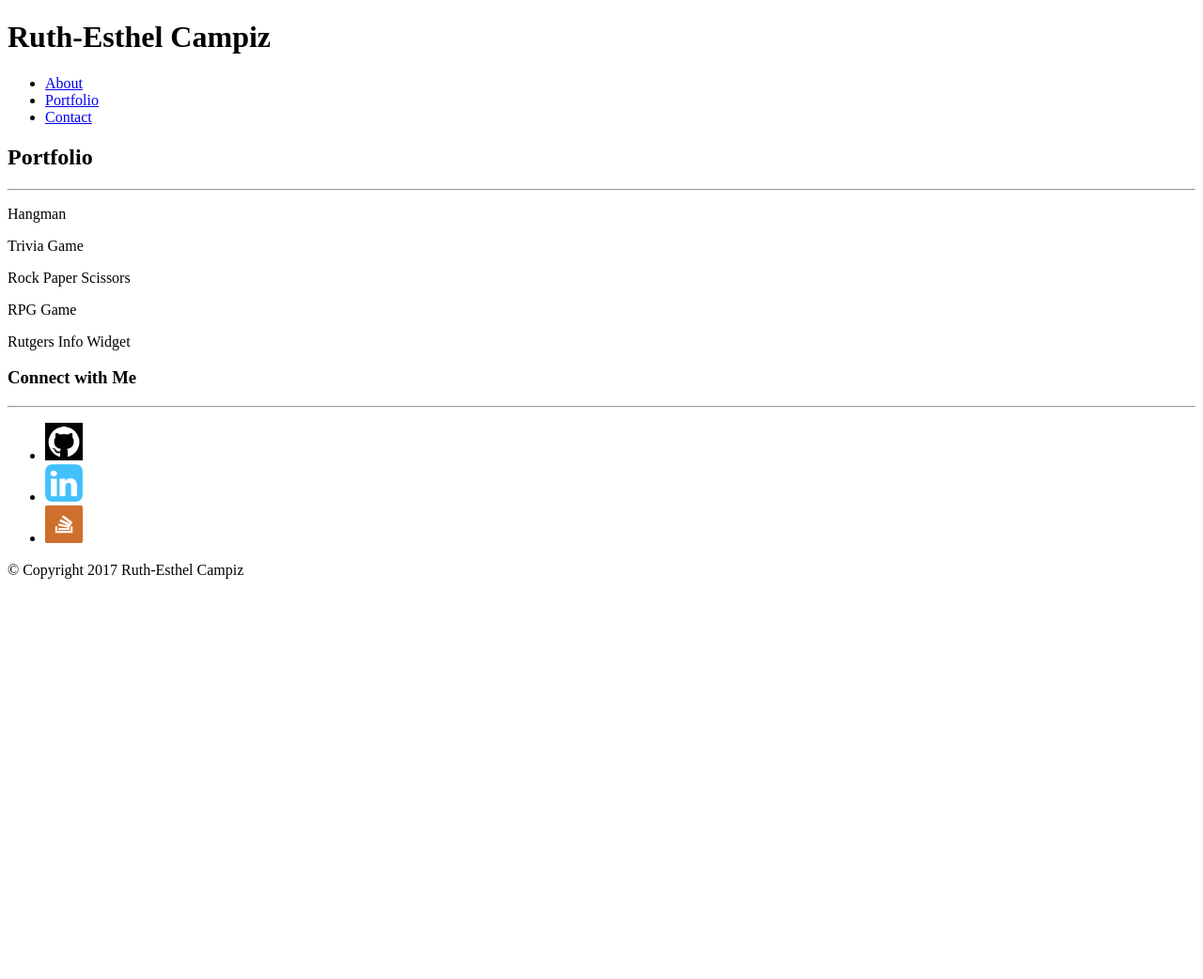
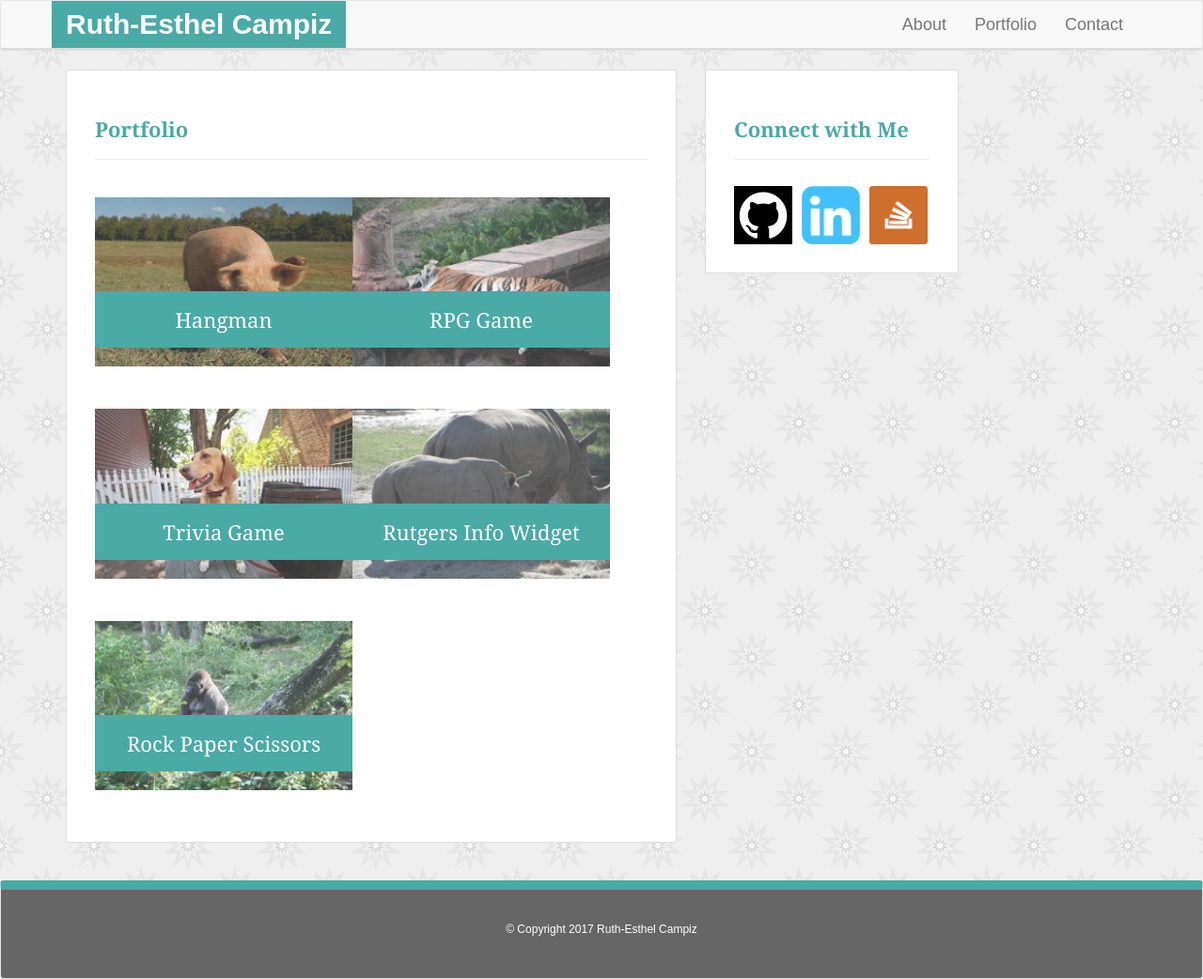
Before and after one commit to ruthieirl/Bootstrap-Portfolio, a plain HTML site: page portfolio.html in a window 1280 px wide. Shown: the whole page at 94% size. Before the commit the page ends 800 px from the top, so only its background shows below. Drawn offline with nearby package versions, Linux system fonts and the light colour scheme.

Commit message:
updated files

```diff
--- a/assets/css/styles.css
+++ b/assets/css/styles.css
@@ -1,225 +1,171 @@
 body {
-	background-image: url('../images/bckgrnd.png');
-    background-repeat: repeat;
-	width: 960;
-	display: block;
-	margin: 0;
-	padding: 0;
+  font-family: Arial, "Helvetica Neue", Helvetica, sans-serif;
+  font-size: 18px;
+  line-height: 34px;
+  color: #777;
+  background: url("../images/bckgrnd.png");
 }
 
-/*regular paragraphs*/
 p {
-	font-family: 'Arial', 'Helvetica Neue', Helvetica, sans-serif;
-	font-size: 16px;
-	line-height: 20px;
-	color: #777;
+
 }
 
-/*first paragraph*/
-.first {
-	margin-top: 15px;
+h2,
+h3 {
+  	font-family: Georgia, Times, "Times New Roman", serif;
+  	font-weight: 700;
+  	color: #4aaaa5;
 }
 
-/*form labels*/
-.label{
-	font-family: 'Arial', 'Helvetica Neue', Helvetica, sans-serif;
-	font-size: 16px;
-	color: #777;
+h1 {
+	font-family: Georgia, Times, "Times New Roman", serif;
+  	font-weight: 700;
+  	padding-bottom: 20px;
+  	font-size: 30px;
+  	line-height: 49px;
+  	border-bottom: 3px solid #ddd;
+  	color: #fff;
+  	background-color: #4aaaa5;
 }
 
-/*footer font*/
-.ftr {
-	color: #fff;
-	font-size: 14px;
+h2,
+h3 {
+  font-size: 22px;
+  color: #4aaaa5;
 }
 
-header {
-	background-color: #fff;
-	padding: 0;
-	margin: 0;
-	border-bottom: 2px solid #ccc;
-	height: 66px;
+.head {
+	border-bottom: 3px solid #ddd;
 }
 
-/*main heading*/
-h1 {
-	background-color: #4aaaa5;
-	color: #fff;
-	font-family: 'Georgia', Times, Times New Roman, serif;
-	padding: 20px;
-	font-size: 26px;
-	font-weight: bold;
-	float: left;
-	margin: 0 0 0 85px;
+.main {
+
 }
 
-.nav {
-	padding-top: 28px;
-	margin-left: 720px;
+.bio {
+  	width: 100%;
+  	max-width: 650px;
+  	padding: 30px;
+  	margin: 0 30px 40px 0;
+  	background: #fff;
+  	border: 1px solid #ddd;
 }
 
-/*lists used in nav and social media links*/
-li {
-	font-family: 'Arial', 'Helvetica Neue', Helvetica, sans-serif;
-	font-size: 16px;
-	display: inline;
-	text-decoration: none;
-	padding: 0 10px 0 10px;
+.bio-img {
+	max-width: 200px;
+	float: left;
+	margin-right: 25px;
 }
 
-/*social media links*/
-.smedia {
-	margin-top: 15px;
+ .aside {
+	width: 100%;
+	max-width: 270px;
+	padding: 30px;
+	margin-bottom: 20px;
+	background: #fff;
+	border: 1px solid #ddd;
+ }
+
+ .smedia {
+ 	width: 62px;
+  	height: 62px;
+ 	margin-top: 8px;
+  	margin-right: 5px;
+ }
+
+ .smedia:last-child {
+  margin-right: 0;
 }
 
-/*links*/
-a {
-	color: #777;
-	text-decoration: none;
+/* portfolio page */
+
+.work {
+  position: relative;
+  float: left;
+  width: 274px;
+  margin: 20px 0 25px;
+  overflow: auto;
 }
 
-/*main content container div*/
-#container {
-    padding-top: 35px;
-    margin: 0;
+.work:nth-child(even) {
+  margin-right: 40px;
 }
 
-.clear {
-	clear: both;
+.work img {
+  width: 100%;
+  border: 0 none;
+  opacity: 0.8;
 }
 
-/*main content content*/
-#main_cont {
-	padding: 20px;
-	background-color: #fff;
-	margin-left: 85px;
-	border: 1px solid #ddd;
-	width: 560px;
-	float: left;
+.work h3 {
+  position: absolute;
+  bottom: 20px;
+  width: 100%;
+  padding: 15px;
+  margin-bottom: 0;
+  font-weight: 300;
+  line-height: 30px;
+  color: #fff;
+  text-align: center;
+  background: #4aaaa5;
+  border-bottom: 0;
 }
 
-h2 {
-	font-family: 'Georgia', Times, Times New Roman, serif;
-	color: #4aaaa5;
-	padding: 10px 0 10px 0;
-	font-weight: bold;
-	font-size: 22px;
+.auth-image {
+  float: left;
+  width: 200px;
+  height: auto;
+  margin-top: 10px;
+  margin-right: 25px;
 }
 
-/*selfie biography portait*/
-#bio_img {
-	float: left;
-	margin: 10px 20px 10px 0;
+/* contact page */
+
+#contact-form ul {
+  margin-bottom: 20px;
+  list-style-type: none;
 }
 
-/*form elements*/
-input[type=text] {
-	margin-top: 8px;
-	width: 540px;
+#contact-form li {
+  margin-bottom: 10px;
 }
 
-input[type=textarea] {
-	margin-top: 8px;
+label,
+input[type=text],
+input[type=email],
+textarea {
+  display: block;
+  width: 100%;
+}
+
+input[type=text],
+input[type=email],
+textarea {
+  height: 35px;
+  padding: 0 10px;
+  font-size: 14px;
+  border: 1px solid #ddd;
+}
+
+textarea {
+  height: 200px;
 }
 
 input[type=submit] {
-	background-color: #4aaaa5;
-	color: #fff;
-	border: 1px solid #4aaaa5;
+  padding: 10px 30px;
+  font-size: 18px;
+  color: #fff;
+  cursor: pointer;
+  background: #4aaaa5;
+  border: 0 none;
 }
 
-/*connect with me box*/
-aside {
-	padding: 20px;
-	background-color: #fff;
-	border: 1px solid #ddd;
-	float: left;
-	margin-left: 30px;
+.nav-footer {
+	color: #fff;
+	font-size: 12px;
+	background-color: #666;
+	border-top: 10px solid #4aaaa5;
+	padding: 25px 0 25px 0;
+	margin: 0;
+	text-align: center;
 }
-
-h3 {
-	font-family: 'Georgia', Times, Times New Roman, serif;
-	color: #4aaaa5;
-	text-align: center;
-	font-size: 18px;
-	font-weight: bold;
-	padding-top: 10px;
-	padding-bottom: 10px;
-}
-
-footer {
-	position: fixed;
-	bottom: 0;
-	padding: 35px 0 35px 0;
-	background-color: #666;
-	width: 100%;
-	color: #fff;
-	border-top: 10px solid #4aaaa5;
-	text-align: center;
-	font-family: Arial;
-	font-size: 10px;
-}
-
-/*portfolio page*/
-#left_col {
-	float: left;
-	width: 255px;
-	padding: 0;
-	margin: 0;
-}
-
-#right_col {
-	float: right;
-	padding: 0;
-	margin: 0;
-}
-
-#hangman {
-	background-image: url('../images/hangman.jpg');
-	width: 255px;
-	height: 175px;
-	margin: 10px 0 30px 0;
-	padding: 0;
-	position: relative;
-}
-
-/*dive headings*/
-.div_hd {
-	color: #fff;
-	padding: 20px 0 20px 0;
-	text-align: center;
-	width: 255px;
-	background-color: #4aaaa5;
-	position: absolute;
-	margin-top: 105px;
-	font-family: 'Georgia', Times, Times New Roman, serif;
-	font-size: 20px;
-}
-
-#trivia {
-	background-image: url('../images/trivia.jpg');
-	width: 255px;
-	height: 175px;
-	margin: 20px 0 30px 0;
-}
-
-#RPS {
-	background-image: url('../images/rock.jpg');
-	width: 255px;
-	height: 175px;
-	margin: 10px 0 30px 0;
-}
-
-#RPG {
-	background-image: url('../images/rpg.jpg');
-	width: 255px;
-	height: 175px;
-	margin: 10px 0 30px 0;
-}
-
-#Rutgers {
-	background-image: url('../images/Rutgers.jpg');
-	width: 255px;
-	height: 175px;
-	margin: 10px 0 30px 0;
-}
--- a/portfolio.html
+++ b/portfolio.html
@@ -4,109 +4,101 @@
 	<meta charset="UTF-8">
 
 	<!--title shows in browser tab-->
-	<title>Portfolio - Portfolio - Ruth-Esthel Campiz</title>
-	<!--reset stylesheet-->
-	<link rel="stylesheet" type="text/css" href="assets/css/reset.css">
+	<title>Portfolio - Home - Ruth-Esthel Campiz</title>
+
+	<!--linking external reset deault browser styles-->
+	<!--<link rel="stylesheet" type="text/css" href="assets/css/reset.css">-->
+
+	<!--linking Bootstrap styles-->
+	<link rel="stylesheet" href="https://maxcdn.bootstrapcdn.com/bootstrap/3.3.7/css/bootstrap.min.css">
 	<!--linking external stylesheet-->
-	<link rel="stylesheet" type="text/css" href="assets/css/style.css">
+	<link rel="stylesheet" type="text/css" href="assets/css/styles.css">
 
 </head>
 <body>
 
-	<!--this is the header section-->
-<header>
+	<!-- start navbar-->
+	<nav class="navbar navbar-default head">
+		<div class="container">
 
-		<!--main title-->
-		<h1>Ruth-Esthel Campiz</h1>
+		    <!-- Brand and toggle get grouped for better mobile display -->
+		    <div class="navbar-header">
+		      <button type="button" class="navbar-toggle collapsed" data-toggle="collapse" data-target="#bs-example-navbar-collapse-1" aria-expanded="false">
+		        <span class="icon-bar"></span>
+		        <span class="icon-bar"></span>
+		        <span class="icon-bar"></span>
+		      </button>
+		      <a class="navbar-brand" href="#" style="background-color: #4aaaa5; color: #fff; font-weight: 700; font-size: 30px; font-family: "Georgia", Times, "Times New Roman", serif;">Ruth-Esthel Campiz</a>
+		    </div>
 
-		<!--nav-->
-		<nav>
+			<!-- Collect the nav links, forms, and other content for toggling -->
+	    	<div class="collapse navbar-collapse" id="bs-example-navbar-collapse-1">
 
-			<!--navigation links-->
-			<ul class="nav">
+	      	<ul class="nav navbar-nav navbar-right">
 	        	<li><a href="index.html">About</a></li>
 	        	<li><a href="portfolio.html">Portfolio</a></li>
 	          	<li><a href="contact.html">Contact</a></li>
 	      	</ul>
 
+    		</div><!-- /.navbar-collapse -->
+
+  		</div><!-- /.container-->
+
 	</nav>
+	<!--end navbar-->
 
-	</header>
+	<!--start main content area-->
+	<div class="container main">
+		<div class="bio col-lg-5 col-md-5 col-sm-12">
 
-	<div id="container">
-
-		<!--main bio section-->
-		<section id="main_cont">
-
-		<!--section title-->
 			<h2>Portfolio</h2>
 
-		<!--horizontal rule-->
-		<hr/>
+			<hr>
 
-		<!--left column-->
-		<div id="left_col">
-
-			<!--Hangman div-->
-			<div id="hangman">
-				<p class="div_hd">Hangman</p>
+			<div class="work">
+        		<img src="assets/images/hangman.jpg" alt="hangman">
+				<h3>Hangman</h3>
       		</div>
 
-			<!--Trivia Game div-->
-			<div id="trivia">
-				<p class="div_hd">Trivia Game</p>
+      		<div class="work">
+        		<img src="assets/images/RPG.jpg" alt="RPG Game">
+				<h3>RPG Game</h3>
       		</div>
 
-			<!--Rock Paper Scissors div-->
-			<div id="RPS">
-				<p class="div_hd">Rock Paper Scissors</p>
+      		<div class="work">
+        		<img src="assets/images/trivia.jpg" alt="Trivia Game">
+				<h3>Trivia Game</h3>
+      		</div>
+
+      		<div class="work">
+        		<img src="assets/images/Rutgers.jpg" alt="Rutgers Info Widget">
+        		<h3>Rutgers Info Widget</h3>
+      		</div>
+
+      		<div class="work">
+        		<img src="assets/images/rock.jpg" alt="Rock Paper Scissors">
+				<h3>Rock Paper Scissors</h3>
       		</div>
 
 		</div>
 
-		<!--right column-->
-		<div id="right_col">
-
-			<!--RPG Game div-->
-			<div id="RPG">
-				<p class="div_hd">RPG Game</p>
-			</div>
-
-			<!--Rutgers Info Widget div-->
-			<div id="Rutgers">
-				<p class="div_hd">Rutgers Info Widget</p>
+		<div class="aside col-lg-3 col-md-3 col-sm-12">
+			<h3>Connect with Me</h3>
+			<hr>
+			<img src="assets/images/github.png" alt="github logo" class="smedia"/>
+			<img src="assets/images/linkedin.png" alt="linkedin logo" class="smedia"/>
+			<img src="assets/images/stackoverflow.png" alt="stackoverflow logo" class="smedia"/>
 		</div>
 
 	</div>
+	<!--end main content area-->
 
-	</section>
-
-	<!--connect with me aside-->
-	<aside>
-
-		<!--aside title-->
-		<h3>Connect with Me</h3>
-
-		<hr>
-
-		<!--social media links-->
-		<ul class="smedia">
-			<li><a href="https://github.com/ruthieirl" target="_blank"><img src="assets/images/github.png" height="40px" width="40px" alt="github logo"/></a></li>
-			<li><a href="https://www.linkedin.com/in/ruthiecampiz/" target="_blank"><img src="assets/images/linkedin.png" height="40px" width="40px" alt="linkedin logo"/></a></li>
-			<li><a href="https://stackoverflow.com/users/8222071/ruthie-c?tab=profile" target="_blank"><img src="assets/images/stackoverflow.png" height="40px" width="40px" alt="stackoverflow logo"/></a></li>
-		</ul>
-
-	</aside>
+	<!--start footer-->
+	<div class="navbar navbar-default nav-footer">
+		<div class="container">
+			<p>&#169; Copyright 2017 Ruth-Esthel Campiz</p>
 		</div>
-
-	<div class="clear"></div>
-	<!--footer-->
-	<footer>
-
-		<!--copyright info-->
-		<p class="ftr">&#169; Copyright 2017 Ruth-Esthel Campiz</p>
-
-	</footer>
-
+	</div>
+	<!--end footer-->
 </body>
 </html>
```
Also changed, not shown: contact.html (+60 -65 lines), index.html (+49 -56 lines). Lines whose indentation alone changed are shown as unchanged.
